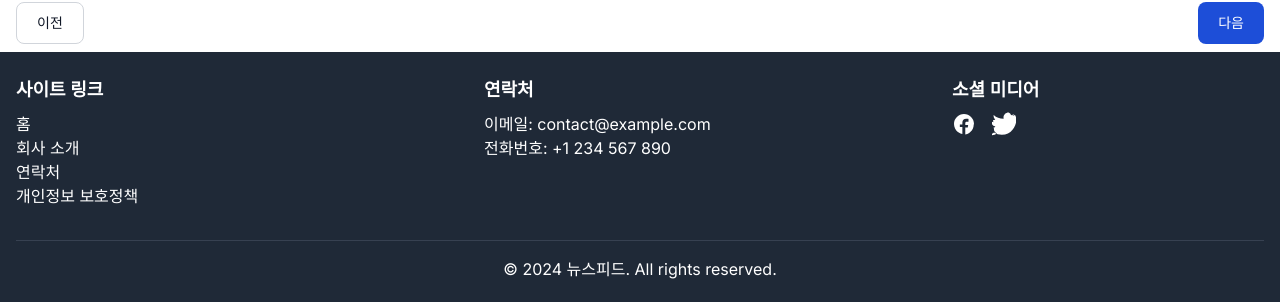
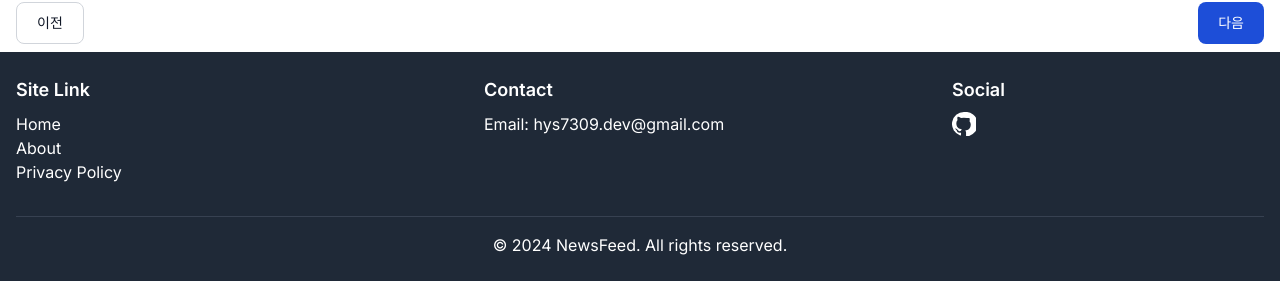
Before and after one commit to youngsikkk/customizing-news-app, a Next.js app: page / in a window 1280 px wide. Shown: the part 632-934 px from the top of the page. After the commit the page ends 913 px from the top, so only its background shows below. Built offline with nearby package versions, Linux system fonts and the light colour scheme.

Commit message:
feat(footer): add email and socail addresses

```diff
--- a/src/components/Footer.jsx
+++ b/src/components/Footer.jsx
@@ -6,36 +6,31 @@ const Footer = () => {
             <div className="container mx-auto px-4">
                 <div className="flex flex-wrap justify-between">
                 <div className="w-full md:w-1/4 mb-4">
-                    <h2 className="text-lg font-semibold mb-2">사이트 링크</h2>
+                    <h2 className="text-lg font-semibold mb-2">Site Link</h2>
                     <ul>
-                    <li><a href="/" className="hover:underline">홈</a></li>
-                    <li><a href="/about" className="hover:underline">회사 소개</a></li>
-                    <li><a href="/contact" className="hover:underline">연락처</a></li>
-                    <li><a href="/privacy" className="hover:underline">개인정보 보호정책</a></li>
+                    <li><a href="/" className="hover:underline">Home</a></li>
+                    <li><a href="/about" className="hover:underline">About</a></li>
+                    <li><a href="/privacy" className="hover:underline">Privacy Policy</a></li>
                     </ul>
                 </div>
 
                 <div className="w-full md:w-1/4 mb-4">
-                    <h2 className="text-lg font-semibold mb-2">연락처</h2>
-                    <p>이메일: <a href="mailto:contact@example.com" className="hover:underline">contact@example.com</a></p>
-                    <p>전화번호: <a href="tel:+1234567890" className="hover:underline">+1 234 567 890</a></p>
+                    <h2 className="text-lg font-semibold mb-2">Contact</h2>
+                    <p>Email: <a href="mailto:hys7309.dev@gmail.com" className="hover:underline">hys7309.dev@gmail.com</a></p>
                 </div>
 
                 <div className="w-full md:w-1/4 mb-4">
-                    <h2 className="text-lg font-semibold mb-2">소셜 미디어</h2>
+                    <h2 className="text-lg font-semibold mb-2">Social</h2>
                     <div className="flex space-x-4">
-                    <a href="https://facebook.com" className="text-white hover:text-blue-500">
-                        <svg className="w-6 h-6" fill="currentColor" viewBox="0 0 24 24"><path d="M22 12.07c0-5.52-4.48-10-10-10s-10 4.48-10 10c0 4.95 3.63 9.05 8.36 9.87v-6.98h-2.52v-2.42h2.52v-1.81c0-2.49 1.51-3.86 3.72-3.86 1.05 0 2.14.08 2.42.12v2.8h-1.66c-1.31 0-1.56.63-1.56 1.55v1.78h2.88l-.38 2.42h-2.5v6.97c4.76-.81 8.42-4.91 8.42-9.86z"/></svg>
-                    </a>
-                    <a href="https://twitter.com" className="text-white hover:text-blue-400">
-                        <svg className="w-6 h-6" fill="currentColor" viewBox="0 0 24 24"><path d="M23 3a10.16 10.16 0 01-2.828.775A5.03 5.03 0 0022.357 2a10.14 10.14 0 01-3.212 1.227A5.067 5.067 0 0016.616.5c-2.82 0-5.105 2.263-5.105 5.04 0 .394.048.775.136 1.144A14.396 14.396 0 011.675 2.877 5.048 5.048 0 003.279 7.57 5.03 5.03 0 01.986 8.31c0 .194.017.385.048.573A5.056 5.056 0 001.7 10.15a5.063 5.063 0 01-2.31-.645v.061a5.043 5.043 0 004.063 4.97A5.096 5.096 0 01.99 16a5.08 5.08 0 001.046.139A5.077 5.077 0 005 21.57a10.112 10.112 0 01-6.305 1.7A10.197 10.197 0 012 20.43a14.248 14.248 0 007.837 2.293c9.404 0 14.529-8.171 14.529-15.3 0-.235-.004-.47-.014-.705A10.14 10.14 0 0023 3z"/></svg>
+                    <a href="https://github.com/youngsikkk" target="_blank" className="text-white hover:text-gray-400">
+                        <svg className="w-6 h-6" fill="currentColor" viewBox="0 0 24 24"><path d="M12 0a12 12 0 00-3.79 23.39c.6.11.82-.26.82-.58v-2.17c-3.34.73-4.04-1.61-4.04-1.61a3.17 3.17 0 00-1.33-1.75c-1.09-.74.08-.73.08-.73a2.51 2.51 0 011.84 1.24 2.54 2.54 0 003.48 1 2.53 2.53 0 01.75-1.6c-2.67-.3-5.48-1.33-5.48-5.94a4.64 4.64 0 011.24-3.23 4.32 4.32 0 01.12-3.19s1-.32 3.26 1.23a11.28 11.28 0 015.94 0C16.38 5.8 17.38 6.1 17.38 6.1a4.32 4.32 0 01.12 3.19 4.64 4.64 0 011.24 3.23c0 4.61-2.81 5.64-5.49 5.93a2.83 2.83 0 01.81 2.2v3.24c0 .32.21.69.82.58A12 12 0 0012 0z"/></svg>
                     </a>
                     </div>
                 </div>
                 </div>
 
                 <div className="text-center mt-4 border-t border-gray-700 pt-4">
-                <p>&copy; 2024 뉴스피드. All rights reserved.</p>
+                <p>&copy; 2024 NewsFeed. All rights reserved.</p>
                 </div>
             </div>
         </footer>
```
